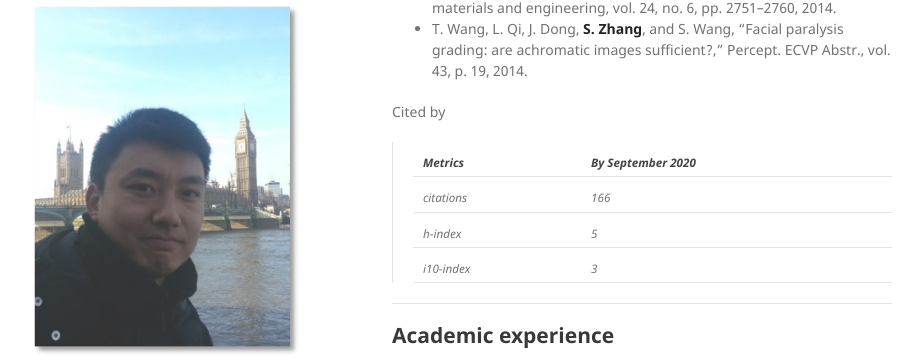
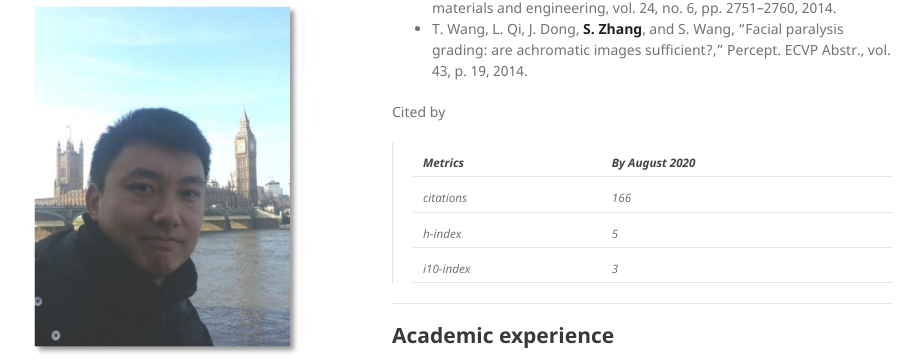
Before and after one commit to jackyspeed/aboutzhangshu, a Jekyll site: the page built from index.md, in a window 1280 px wide and 900 px high, scrolled down 2812 px. Shown: the part 105-467 px from the top of the window, without its empty margins (178-1101 px from the left). Built offline with Jekyll 4.4.1, drawn with Linux system fonts in a browser that asks for light colours; our own code applies the rules of GitHub Pages for plain Markdown files.

Commit message:
Update index.md

```diff
--- a/index.md
+++ b/index.md
@@ -84,7 +84,7 @@ As co-author:
 - T. Wang, L. Qi, J. Dong, **S. Zhang**, and S. Wang, “Facial paralysis grading: are achromatic images sufficient?,” Percept. ECVP Abstr., vol. 43, p. 19, 2014.
 
 Cited by
-> <sub>Metrics</sub> | <sub>By September 2020</sub>
+> <sub>Metrics</sub> | <sub>By August 2020</sub>
 > ------- | -------
 > <sub>citations</sub> | <sub>166</sub>
 > <sub>h-index</sub> | <sub>5</sub>
```
